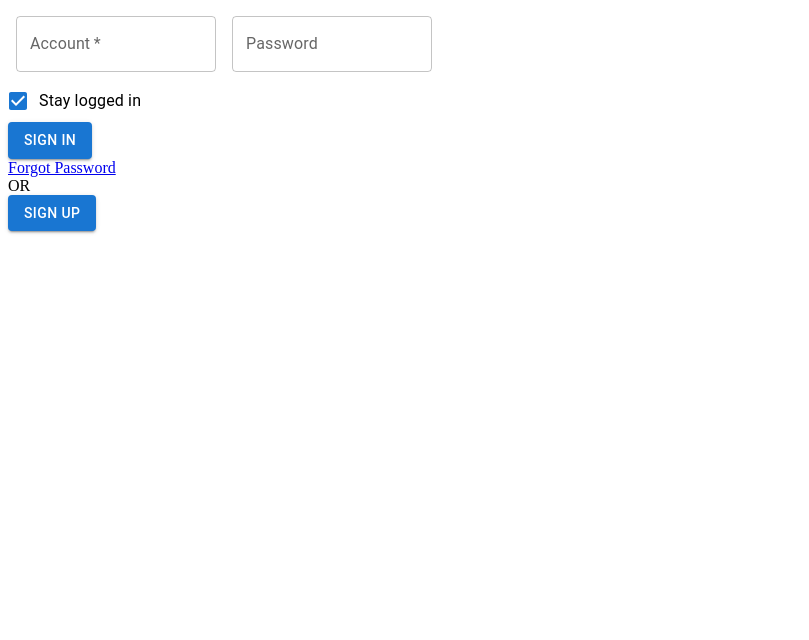
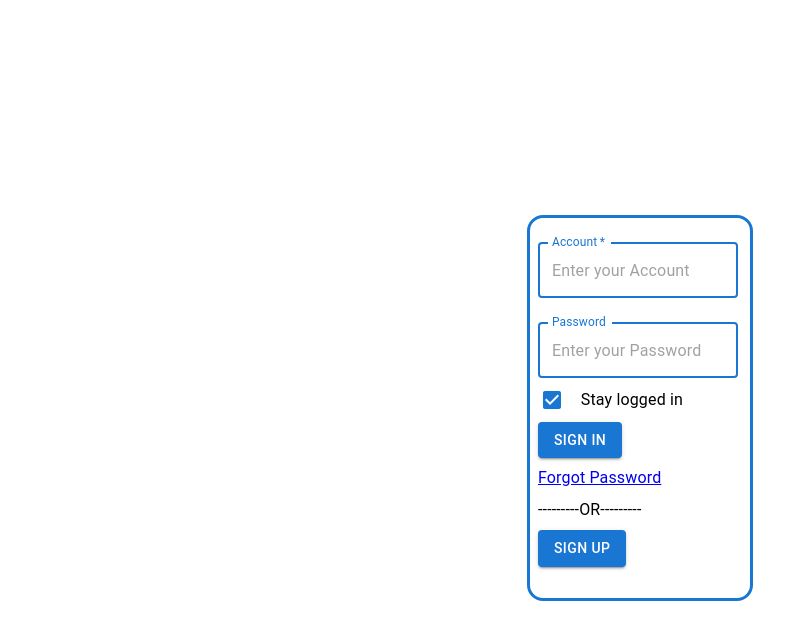
Before and after one commit to Latumi1192/pet_betreuung, a Next.js app: page /signin in a window 1280 px wide. Shown: the top 640 px of the page, without its empty margins (0-809 px from the left). Built offline with nearby package versions, Linux system fonts and the light colour scheme.

Commit message:
Added CSS into MUI compenent, rearrange Box into middle of page

```diff
--- a/components/SignIn.tsx
+++ /dev/null
@@ -1,58 +0,0 @@
-import * as React from 'react';
-import Box from '@mui/material/Box';
-import TextField from '@mui/material/TextField';
-import Button from '@mui/material/Button';
-import { FormControlLabel, Checkbox } from '@mui/material';
-import { useRouter } from 'next/router';
-
-export default function SignIn() {
-  const router = useRouter();
-  return (
-    <Box
-      component="form"
-      sx={{
-        '& .MuiTextField-root': { m: 1, width: '25ch' },
-      }}
-      noValidate
-      autoComplete="off"
-    >
-      <div>
-        <TextField
-          required
-          id="outlined-required"
-          label="Account"
-          placeholder="Enter your Account"
-        />
-        <TextField
-          id="outlined-password-input"
-          label="Password"
-          type="password"
-          placeholder="Enter your Password"
-        />
-      </div>
-      <FormControlLabel
-        control={<Checkbox defaultChecked />}
-        label="Stay logged in"
-      />
-      <div>
-        <Button
-          variant="contained"
-          onClick={() => {
-            alert('clicked');
-          }}
-        >
-          Sign In
-        </Button>
-      </div>
-      <a href="/password_recover">
-        <div>Forgot Password</div>
-      </a>
-      OR
-      <div>
-        <Button variant="contained" onClick={() => router.push('signup')}>
-          Sign Up
-        </Button>
-      </div>
-    </Box>
-  );
-}
--- /dev/null
+++ b/components/SignInForm.tsx
@@ -0,0 +1,68 @@
+import * as React from "react";
+import Box from "@mui/material/Box";
+import TextField from "@mui/material/TextField";
+import Button from "@mui/material/Button";
+import { FormControlLabel, Checkbox, Typography } from "@mui/material";
+import { useRouter } from "next/router";
+
+export default function SignInForm() {
+  const router = useRouter();
+  return (
+    <Box
+      component="form"
+      sx={{
+        width: 220,
+        height: 380,
+        border: 3,
+        borderColor: "primary.main",
+        borderRadius: "16px",
+        "& .MuiTextField-root": { mt: 3, ml: 1, width: "25ch" },
+        "& .MuiFormControlLabel-root": { m: 0.1, width: "25ch" },
+        "& .MuiButton-root": { ml: 1 },
+        "& .MuiTypography-root": { m: 1 },
+      }}
+      noValidate
+      autoComplete="off"
+    >
+      <div>
+        <TextField
+          focused
+          required
+          id="outlined-required"
+          label="Account"
+          placeholder="Enter your Account"
+        />
+        <TextField
+          focused
+          id="outlined-password-input"
+          label="Password"
+          type="password"
+          placeholder="Enter your Password"
+        />
+      </div>
+      <FormControlLabel
+        control={<Checkbox defaultChecked />}
+        label="Stay logged in"
+      />
+      <div>
+        <Button
+          variant="contained"
+          onClick={() => {
+            alert("clicked");
+          }}
+        >
+          Sign In
+        </Button>
+      </div>
+      <Typography>
+        <a href="/password_recover">Forgot Password</a>
+      </Typography>
+      <Typography>---------OR---------</Typography>
+      <div>
+        <Button variant="contained" onClick={() => router.push("signup")}>
+          Sign Up
+        </Button>
+      </div>
+    </Box>
+  );
+}
--- a/pages/index.tsx
+++ b/pages/index.tsx
@@ -1,7 +1,8 @@
-import DenseAppBar from './Components/DenseAppBar';
+import PageBar from "../components/PageBar";
+import SignInForm from "../components/SignInForm";
 
 const Home = () => {
-  return <DenseAppBar />;
+  return <SignInForm />;
 };
 
 export default Home;
--- a/pages/signin/index.tsx
+++ b/pages/signin/index.tsx
@@ -1,8 +1,22 @@
-import React from 'react';
-import SignIn from '../../components/SignIn';
+import { Grid } from "@mui/material";
+import React from "react";
+import SignInForm from "../../components/SignInForm";
 
 const SignInPage = () => {
-  return <SignIn />;
+  return (
+    <Grid
+      container
+      spacing={0}
+      direction="column"
+      alignItems="center"
+      justifyContent="center"
+      style={{ minHeight: "100vh" }}
+    >
+      <Grid item xs={3}>
+        <SignInForm />
+      </Grid>
+    </Grid>
+  );
 };
 
 export default SignInPage;
```
Also changed, not shown: components/PageBar.tsx (added, +57 -0 lines), components/SignUpForm.tsx (renamed from components/SignUp.tsx, +28 -10 lines), pages/Components/DenseAppBar.tsx (deleted, +0 -59 lines), pages/signup/index.tsx (+17 -3 lines).
